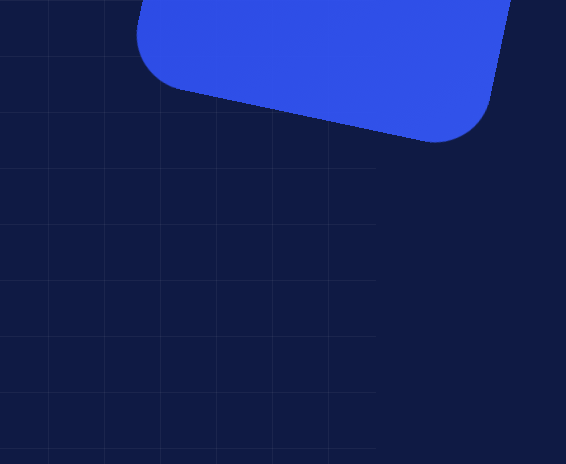
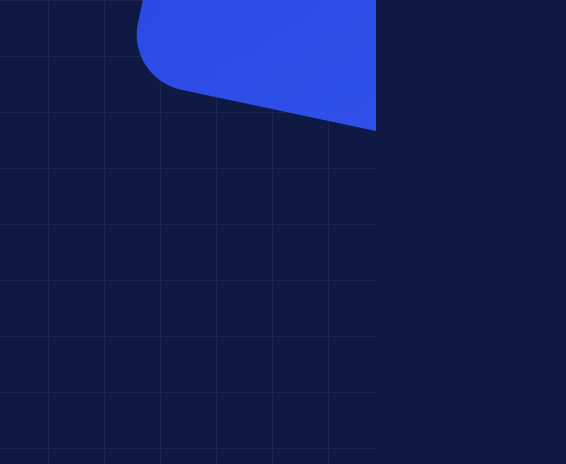
Before and after one commit to cafedenegociosibpo/cafedenegociosibpo.github.io, a plain HTML site: page index.html in a window 1280 px wide. Shown: the top 464 px of the page, 904-1470 px from the left, 566 px wide, since content can reach past the window. Drawn offline with Linux system fonts and the light colour scheme.

Commit message:
Faixa decorativa presa à tela: sem largura extra no celular
Co-Authored-By: Claude Fable 5.2 <noreply@anthropic.com>

```diff
--- a/index.html
+++ b/index.html
@@ -18,9 +18,10 @@
 <style>
 :root{--marinho:#0F1A44;--apoio:#1B2A6B;--azul:#2F4FF5;--claro:#C3D0FF;--branco:#fff;--tinta:#0F1A44;--cinza:#5A648C;--erro:#C62828}
 *{box-sizing:border-box;margin:0;padding:0}
-html{scroll-behavior:smooth;-webkit-text-size-adjust:100%}
+html{scroll-behavior:smooth;-webkit-text-size-adjust:100%;overflow-x:hidden}
 body{background:var(--marinho);color:var(--branco);font-family:Inter,system-ui,Arial,sans-serif;font-size:17px;line-height:1.5;min-height:100vh;position:relative;overflow-x:hidden}
 body::before{content:"";position:fixed;inset:0;pointer-events:none;background-image:linear-gradient(rgba(255,255,255,.05) 1px,transparent 1px),linear-gradient(90deg,rgba(255,255,255,.05) 1px,transparent 1px);background-size:56px 56px}
+.moldura{position:absolute;inset:0 0 auto 0;height:420px;overflow:hidden;pointer-events:none}
 .faixa{position:absolute;right:-150px;top:-300px;width:360px;height:420px;border-radius:56px;background:linear-gradient(135deg,#2B4AF2,#3559FD);transform:rotate(12deg);opacity:.9}
 main{position:relative;max-width:560px;margin:0 auto;padding:28px 20px 56px}
 .topo{display:flex;align-items:center;justify-content:space-between;margin-bottom:44px}
@@ -39,7 +40,7 @@ h1{font:800 clamp(46px,14vw,72px)/1 Montserrat,sans-serif;letter-spacing:-.025em
 .ir{display:flex;align-items:center;justify-content:center;gap:10px;margin-top:22px;min-height:60px;border-radius:999px;background:var(--branco);color:var(--tinta);font:800 19px Montserrat,sans-serif;text-decoration:none;transition:transform .15s}
 .ir:active{transform:scale(.98)}
 h2{font:800 clamp(28px,8vw,36px)/1.08 Montserrat,sans-serif;letter-spacing:-.02em}
-section{margin-top:56px}
+section{margin-top:56px;scroll-margin-top:20px}
 .ficha{margin-top:20px;background:var(--branco);color:var(--tinta);border-radius:24px;padding:26px 22px 24px;box-shadow:0 24px 60px rgba(0,0,0,.35)}
 .campo{margin-bottom:18px}
 label,.rotulo{display:block;font-weight:600;font-size:15px;margin-bottom:7px}
@@ -77,7 +78,7 @@ footer img{width:120px;height:auto;display:block;margin:0 auto 12px}
 </style>
 </head>
 <body>
-<div class="faixa" aria-hidden="true"></div>
+<div class="moldura" aria-hidden="true"><div class="faixa"></div></div>
 <main>
   <header class="topo">
     <img src="logo-ibpo.png" alt="iBPO Terceirização Financeira" width="132" height="55">
```
